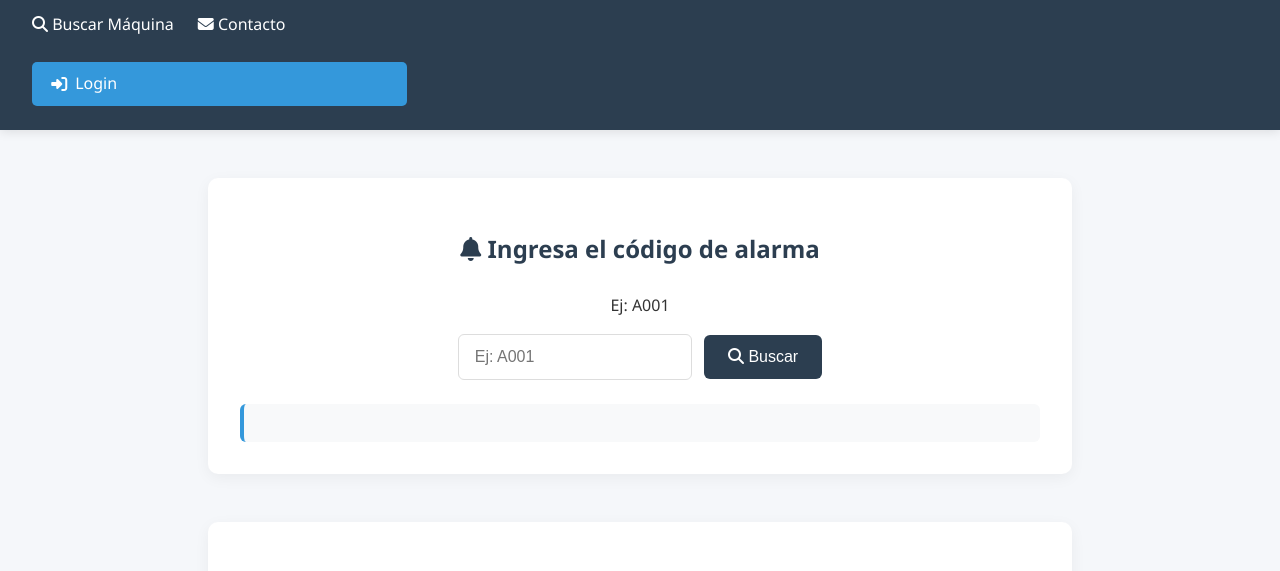
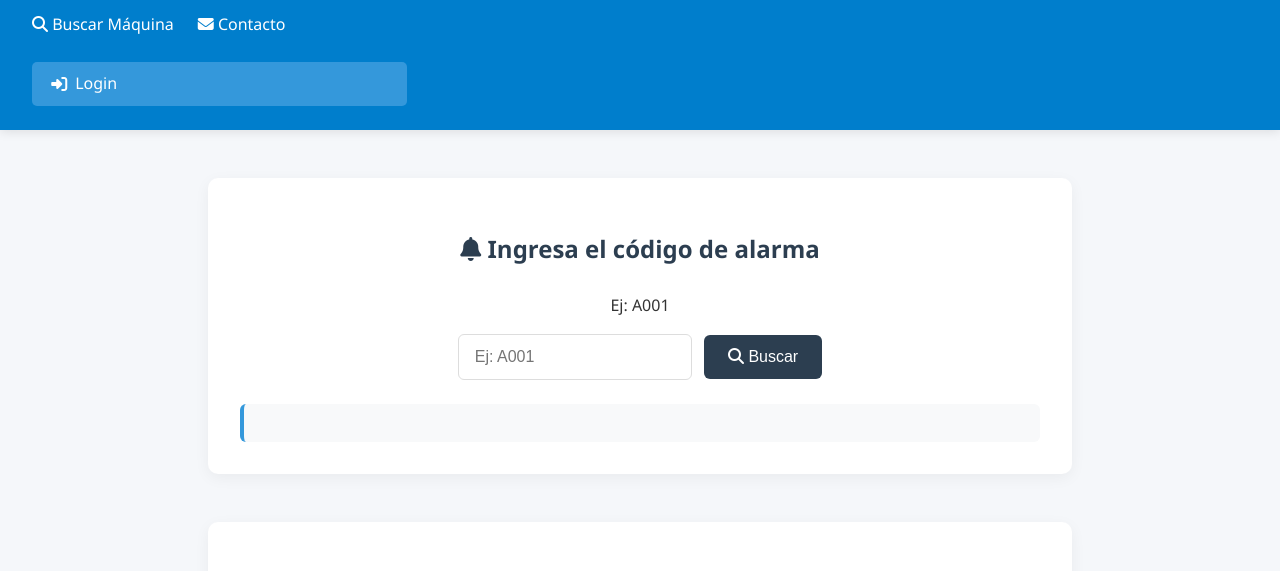
Before and after one commit to luisbaeza11/callcenter-soporte, a plain HTML site: page index.html in a window 1280 px wide. Shown: the part 82-653 px from the top of the page. Drawn offline with Linux system fonts and the light colour scheme.

Commit message:
Update styles.css

```diff
--- a/styles.css
+++ b/styles.css
@@ -9,9 +9,9 @@ body {
     line-height: 1.6;
 }
 
-/* Header styles */
+/* Header styles  2c3e50 007ecc */
 header {
-    background-color: #2c3e50;
+    background-color: #007ecc;
     color: white;
     padding: 1.5rem 2rem;
     display: flex;
```
